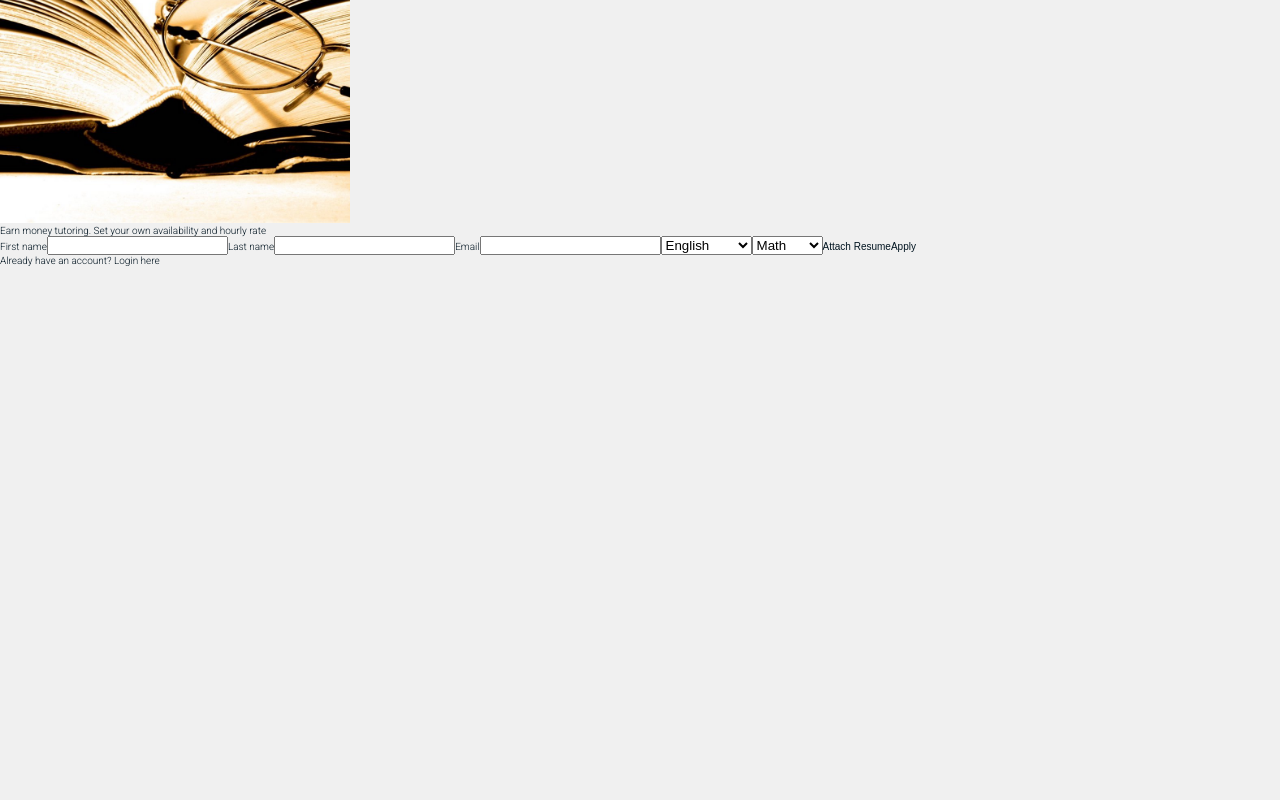
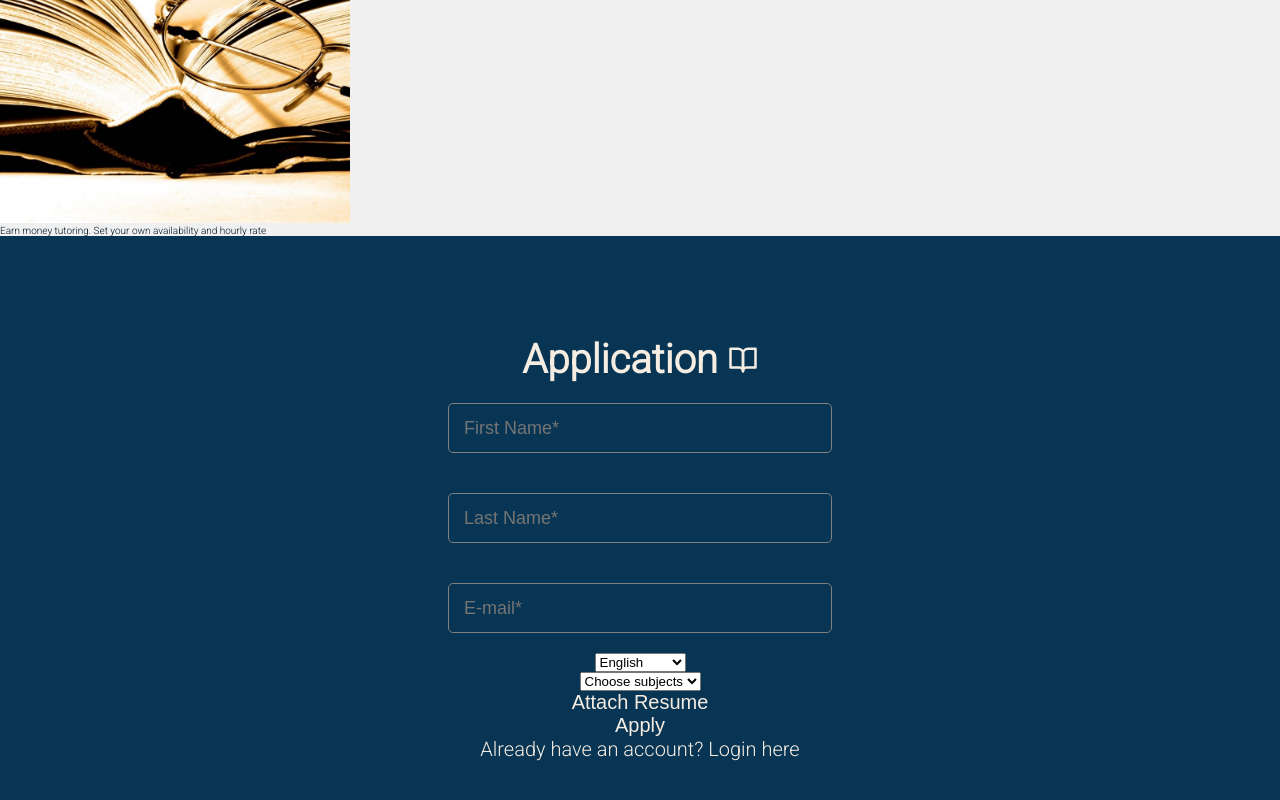
Before and after one commit to jkranak/tutorworld, a React (Create React App) app in the folder client/: page / in a window 1280 px wide. Shown: the part 902-1702 px from the top of the page. Before the commit the page ends 1168 px from the top, so only its background shows below. Built offline with nearby package versions, Linux system fonts and the light colour scheme.

Commit message:
fix: several options from select

```diff
--- a/client/src/Assets/subjectDictionary.json
+++ b/client/src/Assets/subjectDictionary.json
@@ -1,9 +1,30 @@
-{
-  "1": "Math",
-  "2": "English",
-  "3": "History",
-  "4": "SAT",
-  "5": "ACT",
-  "6": "Spanish",
-  "7": "Science"
-}
+[
+  {
+    "id": 1,
+    "subject": "Math"
+  },
+  {
+    "id": 2,
+    "subject": "English"
+  },
+  {
+    "id": 3,
+    "subject": "History"
+  },
+  {
+    "id": 4,
+    "subject": "SAT"
+  },
+  {
+    "id": 5,
+    "subject": "ACT"
+  },
+  {
+    "id": 6,
+    "subject": "Spanish"
+  },
+  {
+    "id": 7,
+    "subject": "Science"
+  }
+]
--- a/client/src/components/LoginForm.tsx
+++ b/client/src/components/LoginForm.tsx
@@ -1,6 +1,6 @@
 import { useState } from "react"
 import { FaSignInAlt } from "react-icons/fa";
-import { emptyUserLogin, UserLogin } from "../interfaces/User"
+import { emptyUserLogin, UserLogin } from "../Interfaces/User"
 
 interface Props {
   setToggle: Function
@@ -18,14 +18,14 @@ export const LoginForm = ({setToggle}: Props) => {
     <div className="form login-form">
       <div className="form--title">
         <h1 className="before-icon">Sign In</h1>
-        <FaSignInAlt />
+        <FaSignInAlt className="fa-icon form--icon"/>
       </div>
       <form onSubmit={handleSubmit}>
         <input type="text" id="email" name="email" required onChange={handleChange} value={userLogin.email} placeholder="E-mail address*" className="text-input text-input--blue"/>
         <input type="password" id="password" name="password" placeholder="Password*" required onChange={handleChange} value={userLogin.password}
         className="text-input text-input--blue"
         />
-        <button className="btn btn--blue form--btn" type="submit">SIGN IN</button>
+        <button className="btn btn--beige form--btn" type="submit">SIGN IN</button>
       </form>
       <div className="form--toggle">
         <span>Don't have an account?</span>
--- a/client/src/components/RegisterForm.tsx
+++ b/client/src/components/RegisterForm.tsx
@@ -1,6 +1,6 @@
 import { useState } from "react"
 import { FaSignInAlt } from "react-icons/fa"
-import { emptyUser, User } from "../interfaces/User"
+import { emptyUser, User } from "../Interfaces/User"
 
 interface Props {
   setToggle: Function
@@ -18,7 +18,7 @@ export const RegisterForm = ({setToggle}: Props) => {
     <div className="form register-form">
       <div className="form--title">
         <h1 className="before-icon">Register</h1>
-        <FaSignInAlt />
+        <FaSignInAlt className="fa-icon form--icon"/>
       </div>
       <form onSubmit={handleSubmit}>
         <input type="text" id="fname" name="firstName" required onChange={handleChange} value={newUser.firstName}
@@ -41,7 +41,7 @@ export const RegisterForm = ({setToggle}: Props) => {
         className="text-input text-input--blue"
         placeholder="Confirm Password*"
         />
-        <button type="submit" className="btn btn--blue form--btn">REGISTER</button>
+        <button type="submit" className="btn btn--beige form--btn">REGISTER</button>
       </form>
       <div className="form--toggle">
         <span>Already have an account?</span>
--- a/client/src/interfaces/Application.ts
+++ b/client/src/interfaces/Application.ts
@@ -2,8 +2,8 @@ export interface ApplicationI {
   firstName: string,
   lastName: string,
   email: string,
-  languages: Number[],
-  subjects: Number[],
+  languages: number[],
+  subjects: string[],
   about: string
 }
 
--- a/client/src/pages/Application.tsx
+++ b/client/src/pages/Application.tsx
@@ -1,40 +1,44 @@
-import { useState } from 'react'
-import {ApplicationI, emptyApplication } from '../interfaces/Application';
+import { useState } from 'react';
+import { emptyApplication } from '../Interfaces/Application';
 import languageDict from '../assets/languageDictionary.json';
-import subjectDict from '../assets/subjectDictionary.json';
+import subjectsDict from '../assets/subjectDictionary.json';
+import { FiBookOpen, FiX } from 'react-icons/fi';
 
-interface Props {
-
-}
-
-export const Application = (props: Props) => {
+export const Application = () => {
   const [newApplicant, setNewApplicant] = useState(emptyApplication)
   console.log(newApplicant['subjects'])
 
   function handleChange (event: {target: {name: string, value: any}}) {
+    console.log('change')
     const newApplicantFill: any = {...newApplicant}
     if (event.target.name === 'languages') {
       newApplicantFill['languages'].push(Number(event.target.value));
     }
     else if (event.target.name === 'subjects') {
-      newApplicantFill['subjects'].push(Number(event.target.value));
+      newApplicantFill['subjects'].push(event.target.value);
     } else {
       newApplicantFill[event.target.name] = event.target.value;
     }
     setNewApplicant(newApplicantFill)
   }
 
+  const removeSubject = (index: number) => {
+    setNewApplicant(current => ({...current, subjects: current.subjects.filter((_, ind)=> ind !== index )}))
+  }
+
   function handleSubmit () {}
   const login = '/'
   return (
-    <div>
+    <div className="application">
+      <div className="form application-form">
+        <div className="form--title">
+          <h1 className="before-icon">Application</h1>
+          <FiBookOpen className="fa-icon form--icon"/>
+        </div>
         <form onSubmit={handleSubmit}>
-        <label>First name</label>
-        <input type="text" id="fname" name="firstName" required onChange={handleChange} value={newApplicant.firstName}/>
-        <label>Last name</label>
-        <input type="text" id="lname" name="lastName" required onChange={handleChange} value={newApplicant.lastName}/>
-        <label>Email</label>
-        <input type="text" id="email" name="email" required onChange={handleChange} value={newApplicant.email}/>
+          <input type="text" id="fname" name="firstName" required onChange={handleChange} value={newApplicant.firstName} placeholder="First Name*" className="text-input text-input--blue"/>
+          <input type="text" id="lname" name="lastName" required onChange={handleChange} value={newApplicant.lastName} placeholder="Last Name*" className="text-input text-input--blue"/>
+          <input type="text" id="email" name="email" required onChange={handleChange} value={newApplicant.email} placeholder="E-mail*" className="text-input text-input--blue"/>
           {newApplicant['languages'] && newApplicant['languages']}
           <select name="languages" onChange={handleChange}>
               {Object.entries(languageDict).map(([key, value]) => (
@@ -42,15 +46,24 @@ export const Application = (props: Props) => {
               ))}
           </select>
           <select name="subjects" onChange={handleChange}>
-            {Object.entries(subjectDict).map(([key, value]) => (
-              <option key={value} value={key}>{value}</option>
+              <option value="" selected disabled hidden>Choose subjects</option>
+              {subjectsDict.map((subject) => (
+                <option key={subject.id} value={subject.subject}>{subject.subject}</option>
               ))}
           </select>
+          {newApplicant.subjects.map((subject, index): any =>
+          <div key={subject}>
+            <span>
+              {subject}
+            </span>
+            <FiX onClick={() => removeSubject(index)}/>
+          </div>)}
           <button>Attach Resume</button>
           <button type="submit">Apply</button>
         </form>
 
         <p>Already have an account? Login <a href={login}>here</a></p>
       </div>
+    </div>
   )
 }
--- a/client/src/sass/abstracts/_variables.scss
+++ b/client/src/sass/abstracts/_variables.scss
@@ -8,3 +8,5 @@ $light-blue: #577184;
 $dark-blue: #2B516C;
 $darkest-blue: #083554;
 $beige: #A8793D;
+$dark-beige: #824D04;
+$light-beige: #CEAD83;
--- a/client/src/sass/base/_typography.scss
+++ b/client/src/sass/base/_typography.scss
@@ -1,3 +1,6 @@
 .login {
   color: $font-light;
 }
+.application {
+  color: $font-light;
+}
--- a/client/src/sass/components/_btn.scss
+++ b/client/src/sass/components/_btn.scss
@@ -27,4 +27,11 @@
       background-color: $light-blue;
     }
   }
+  &--beige {
+    background-color: $dark-beige;
+    letter-spacing: 1px;
+    &:hover{
+      background-color: $beige;
+    }
+  }
 }
--- a/client/src/sass/components/_form.scss
+++ b/client/src/sass/components/_form.scss
@@ -25,4 +25,7 @@
     height: 5rem;
     margin-top: 1rem;
   }
+  &--icon{
+    font-size: 3rem;
+  }
 }
--- a/client/src/sass/main.scss
+++ b/client/src/sass/main.scss
@@ -9,5 +9,6 @@
 @import 'components/form';
 @import 'components/text_input';
 
+@import 'pages/application';
 @import 'pages/landing';
 @import 'pages/login';
--- /dev/null
+++ b/client/src/sass/pages/_application.scss
@@ -0,0 +1,9 @@
+.application{
+  background-color: $darkest-blue;
+  max-width: 100vw;
+  min-height: 100vh;
+
+  padding-top: 10rem;
+  @include flex-row;
+  align-items: flex-start;
+}
```
Also changed, not shown: client/src/pages/Register.tsx (deleted, +0 -35 lines). Lines whose indentation alone changed are shown as unchanged.
